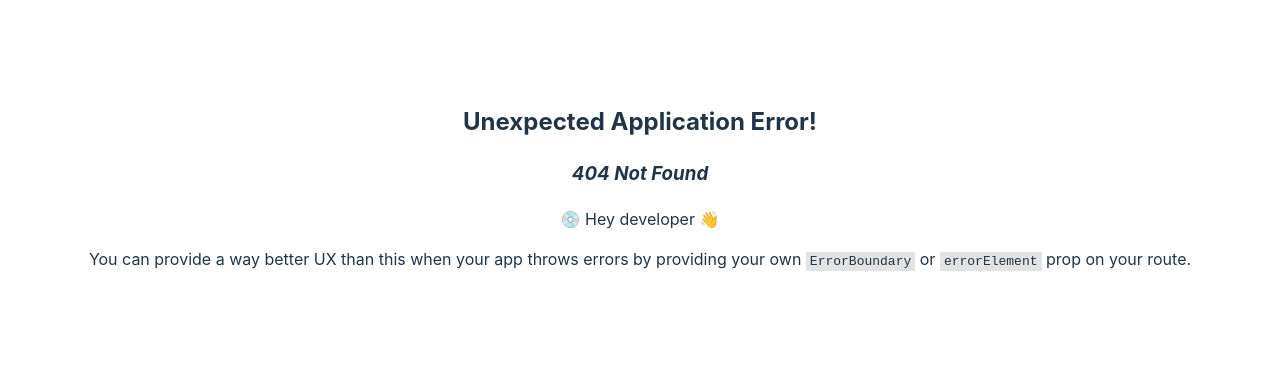
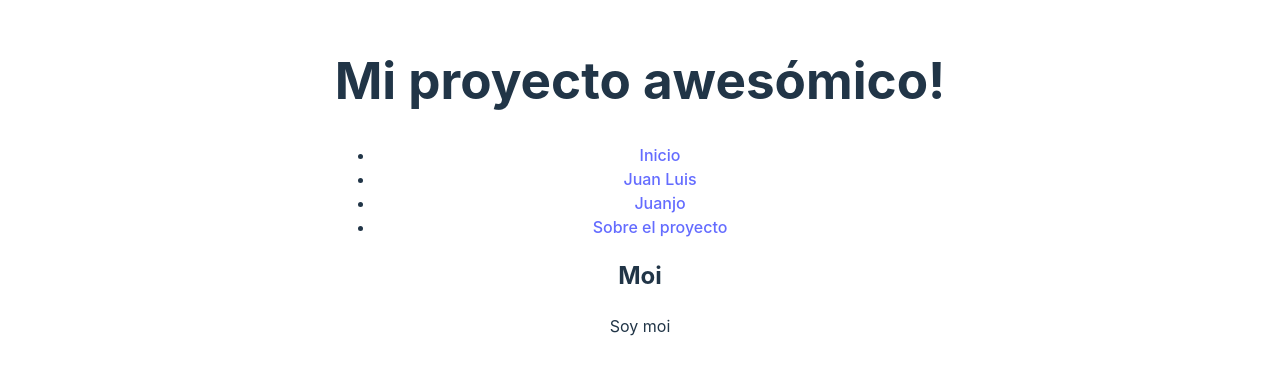
Before and after one commit to kastwey/arelance-git-test, a React (Vite) app: page /people/moi in a window 1280 px wide. Before the commit this address had no page. Shown: the part 214-588 px from the top of the page. Built offline with nearby package versions, Linux system fonts and the light colour scheme.

Commit message:
my page has been added

```diff
--- a/src/Routes.tsx
+++ b/src/Routes.tsx
@@ -1,6 +1,7 @@
 import { createBrowserRouter, RouterProvider } from "react-router-dom";
 import { JuanjoPage } from "./pages/JuanjoPage";
 import { JuanLuisPage } from "./pages/JuanLuisPage";
+import { MoiPage } from "./pages/MoiPage";
 import { IndexPage } from "./pages/IndexPage";
 import { AboutProjectPage } from "./pages/AboutProjectPage";
 const router = createBrowserRouter([
@@ -17,6 +18,10 @@ const router = createBrowserRouter([
     element: <JuanjoPage />,
   },
   {
+    path: "people/moi",
+    element: <MoiPage/>,
+  },
+  {
     path: "about",
     element: <AboutProjectPage />,
   },
--- /dev/null
+++ b/src/pages/MoiPage.tsx
@@ -0,0 +1,10 @@
+import { Layout } from "../components/layout";
+
+export function MoiPage() {
+  return (
+    <Layout>
+      <h2>Moi</h2>
+      <p>Soy moi</p>
+    </Layout>
+  );
+}
```
